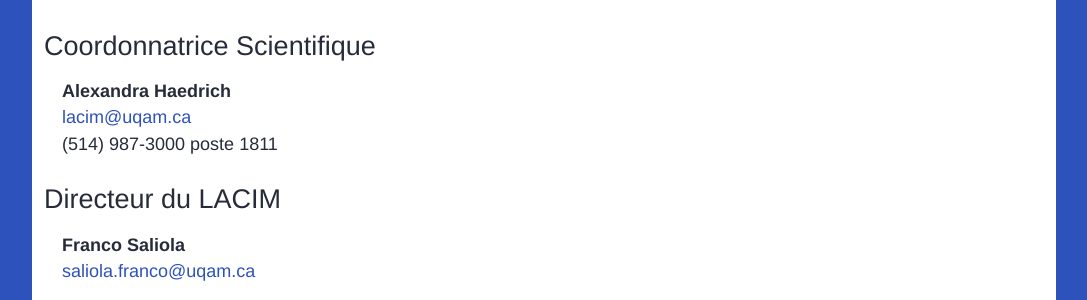
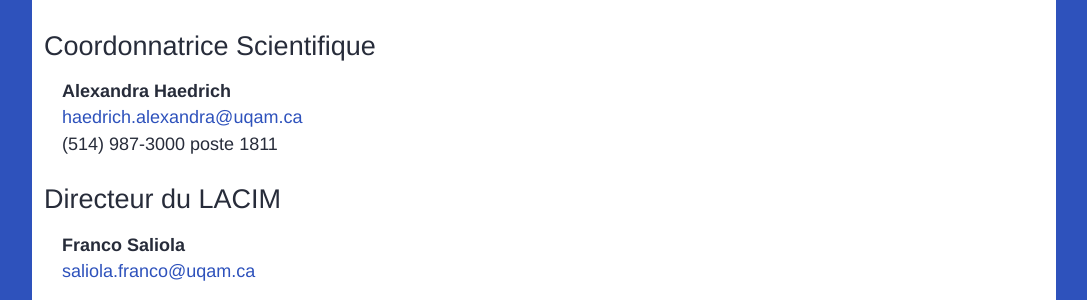
Before and after one commit to lacim-uqam/lacim-uqam.github.io, a Jekyll site: the page built from fr/contact.md, in a window 1280 px wide. Shown: the part 495-795 px from the top of the page, without its empty margins (96-1183 px from the left). Built offline with Jekyll 4.4.1, drawn with Linux system fonts in a browser that asks for light colours.

Commit message:
update contact info

```diff
--- a/_data/common.yml
+++ b/_data/common.yml
@@ -6,7 +6,7 @@
 coordinator:
     name: Alexandra Haedrich
     title: Coordonnatrice scientifique
-    email: lacim@uqam.ca
+    email: haedrich.alexandra@uqam.ca
     phone: (514) 987-3000 poste 1811
 
 postal-address:
```
